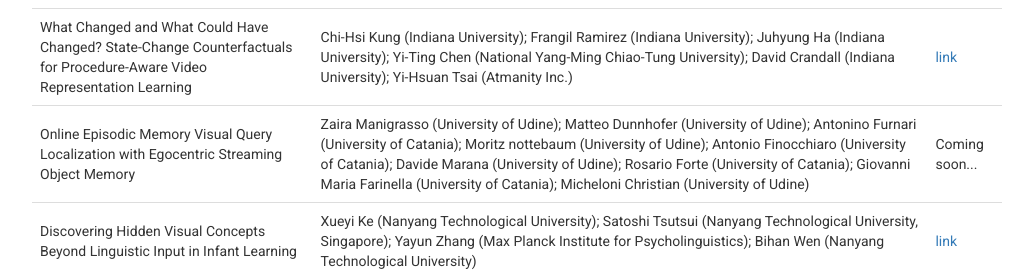
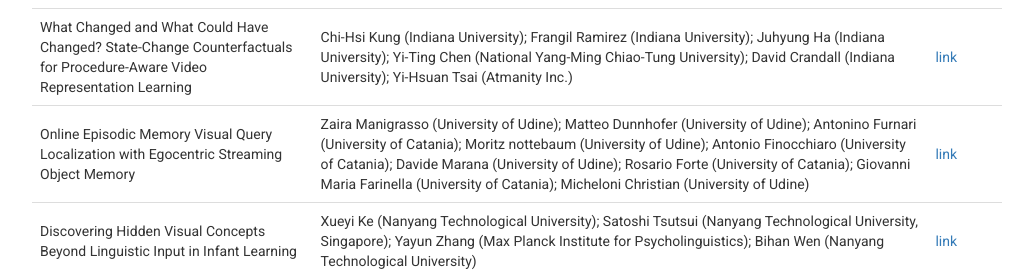
Before and after one commit to egovis/cvpr25, a plain HTML site: page index.html in a window 1280 px wide. Shown: the part 8657-8928 px from the top of the page, without its empty margins (123-1156 px from the left). Drawn offline with nearby package versions, Linux system fonts and the light colour scheme.

Commit message:
update extended abstracts links

```diff
--- a/index.html
+++ b/index.html
@@ -854,7 +854,7 @@
             <tr>
               <td>Online Episodic Memory Visual Query Localization with Egocentric Streaming Object Memory</td>
               <td>Zaira Manigrasso (University of Udine); Matteo Dunnhofer (University of Udine); Antonino Furnari (University of Catania); Moritz nottebaum (University of Udine); Antonio Finocchiaro (University of Catania); Davide Marana (University of Udine); Rosario Forte (University of Catania); Giovanni Maria Farinella (University of Catania); Micheloni Christian (University of Udine)</td>
-              <td>Coming soon...</td>
+              <td><a href="https://arxiv.org/pdf/2411.16934">link</a></td>
             </tr>
             <tr>
               <td>Discovering Hidden Visual Concepts Beyond Linguistic Input in Infant Learning</td>
```
